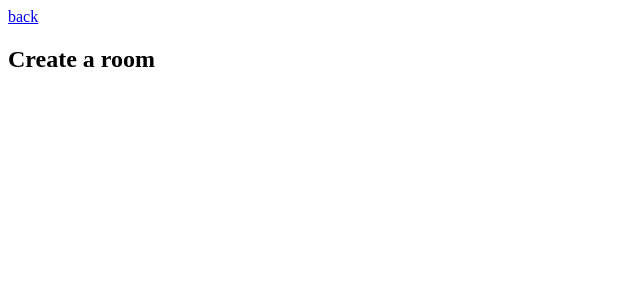
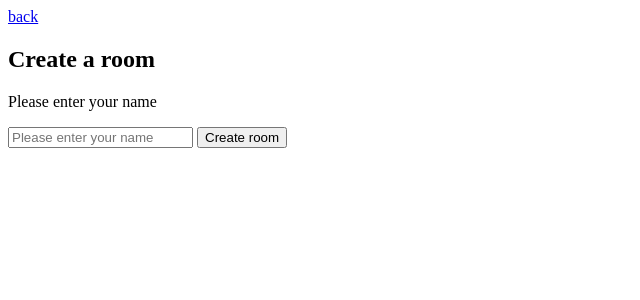
Before and after one commit to alanionita/live-chat-ui--svelte, a SvelteKit app: page /room/create in a window 1280 px wide. Shown: the top 300 px of the page, without its empty margins (0-640 px from the left). Built offline with nearby package versions, Linux system fonts and the light colour scheme.

Commit message:
FEAT (route/room/create): Adds create room page logic and navigation
Adds FormRoomCreate form component
Implemented the Form comp in the room/create page
Added navigation logic that checks for userName store and redirect if userName is missing

```diff
--- /dev/null
+++ b/src/components/atoms/FormRoomCreate.svelte
@@ -0,0 +1,42 @@
+<script lang="ts">
+	import { userName } from '../../stores';
+	function validate() {
+		console.log("I'm the validate() function");
+		return;
+	}
+
+	function handleSubmit(event: Event) {
+		const target = event.target as HTMLFormElement;
+
+		if (!target) throw Error('Target must be present');
+		if (target) {
+			const formData = new FormData(target);
+
+			const data: Record<string, any> = {};
+			for (let field of formData) {
+				const [key, value] = field;
+				data[key] = value;
+			}
+			const { name } = data;
+
+			if (name.length > 0) {
+				userName.set(name);
+				window.location.replace('/room');
+			}
+		}
+	}
+</script>
+
+<form on:submit={handleSubmit}>
+	<label for="name">
+		<p>Please enter your name</p>
+	</label>
+	<input
+		type="text"
+		name="name"
+		id="name"
+		placeholder="Please enter your name"
+		on:input={validate}
+	/>
+	<button type="submit"> Create room </button>
+</form>
--- a/src/routes/room/create/+page.svelte
+++ b/src/routes/room/create/+page.svelte
@@ -1 +1,7 @@
+<script>
+	import FormRoomCreate from "../../../components/atoms/FormRoomCreate.svelte";
+
+</script>
 <h2>Create a room</h2>
+
+<FormRoomCreate/>
```
Also changed, not shown: src/routes/+page.svelte (+5 -3 lines), src/routes/room/+page.svelte (added, +13 -0 lines).
